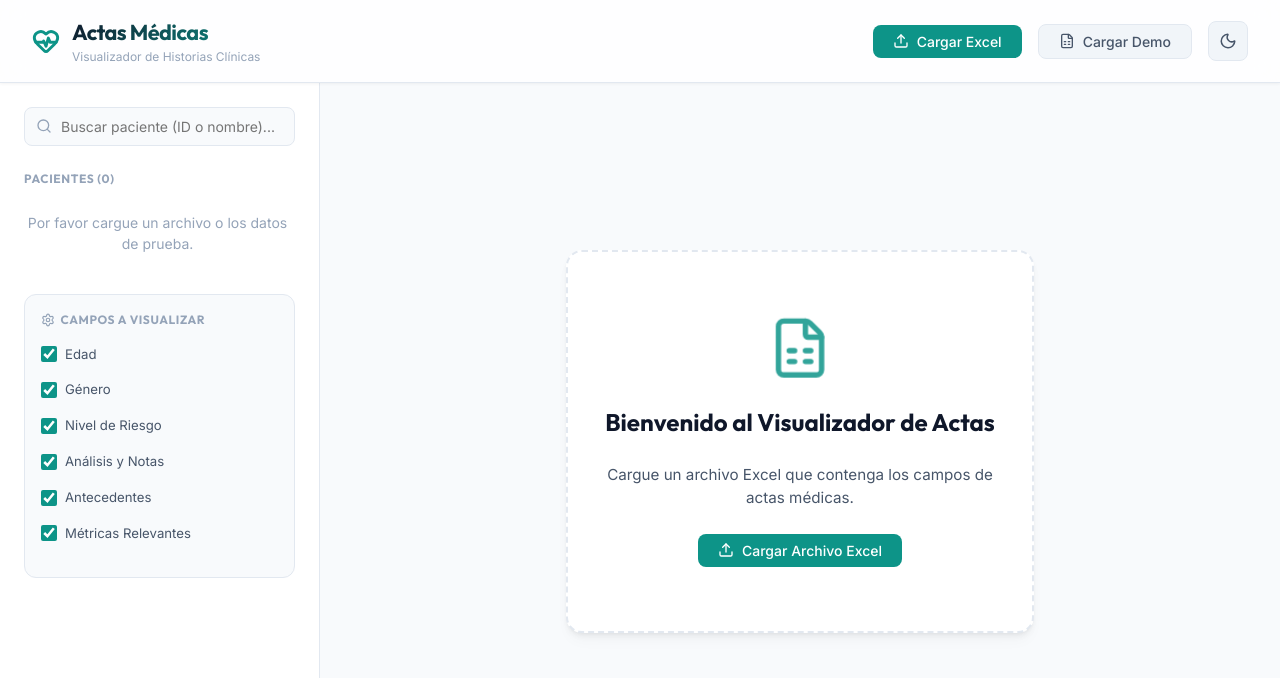
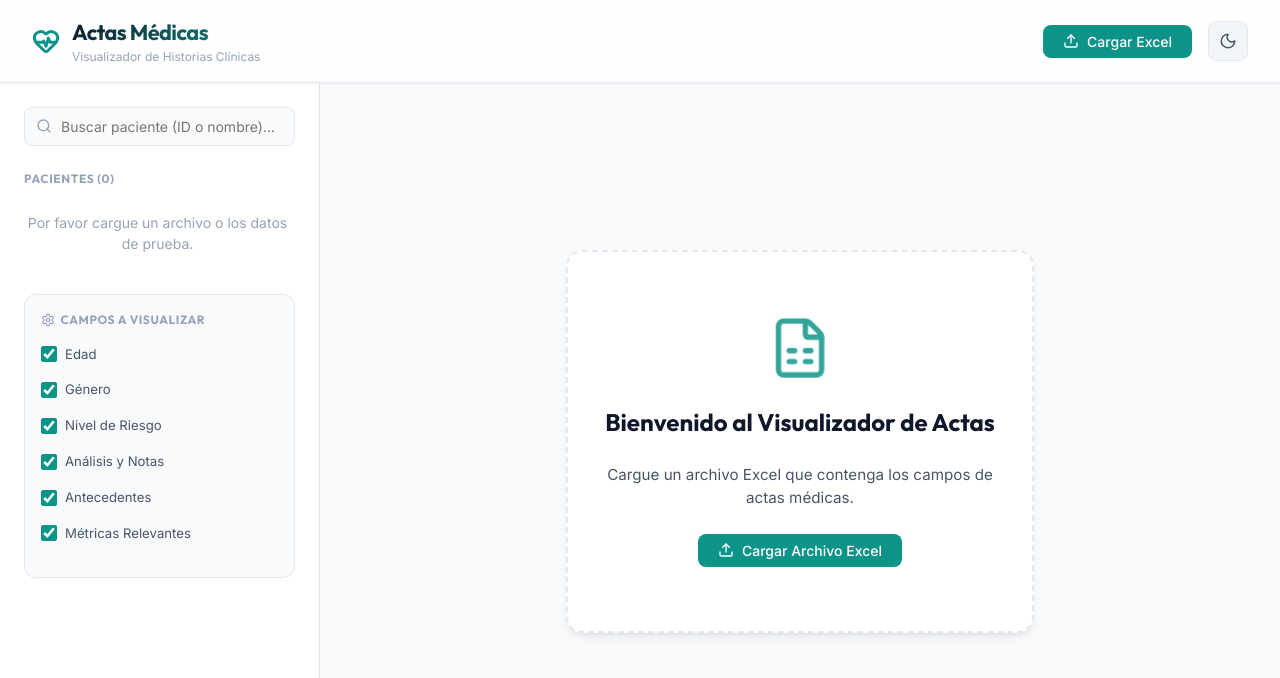
Before and after one commit to vqorlando68/ver_actas, a React (Vite) app: page / in a window 1280 px wide. Shown: the top 678 px of the page. Built offline with nearby package versions, Linux system fonts and the light colour scheme.

Commit message:
Ocultar Boton de Cargar Demo

```diff
--- a/src/App.tsx
+++ b/src/App.tsx
@@ -567,12 +567,7 @@ function App() {
             <input type="file" accept=".xlsx, .xls" onChange={handleFileUpload} />
           </div>
 
-          {/* Load Demo Data if none loaded */}
-          {patients.length === 0 && (
-            <button className="btn-demo" onClick={loadDemoData}>
-              <FileSpreadsheet size={16} /> Cargar Demo
-            </button>
-          )}
+
 
           {/* Theme switcher */}
           <button className="icon-btn" onClick={toggleTheme} aria-label="Toggle Theme">
```
